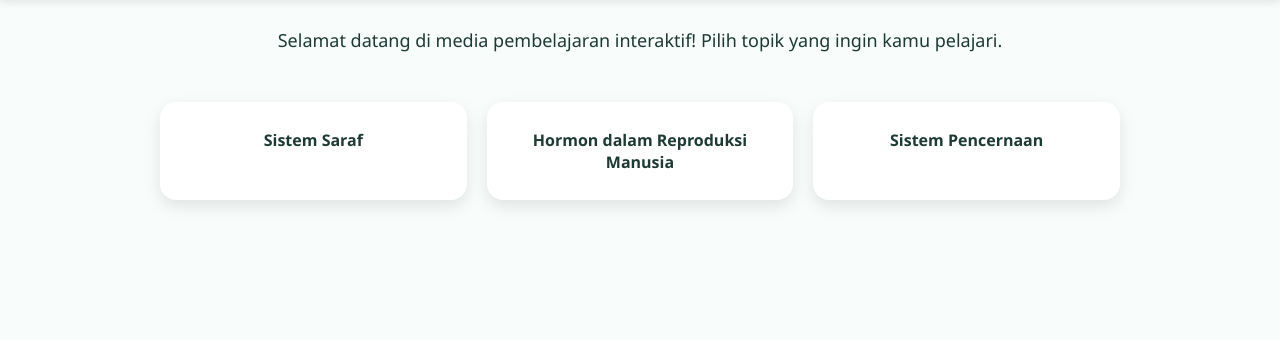
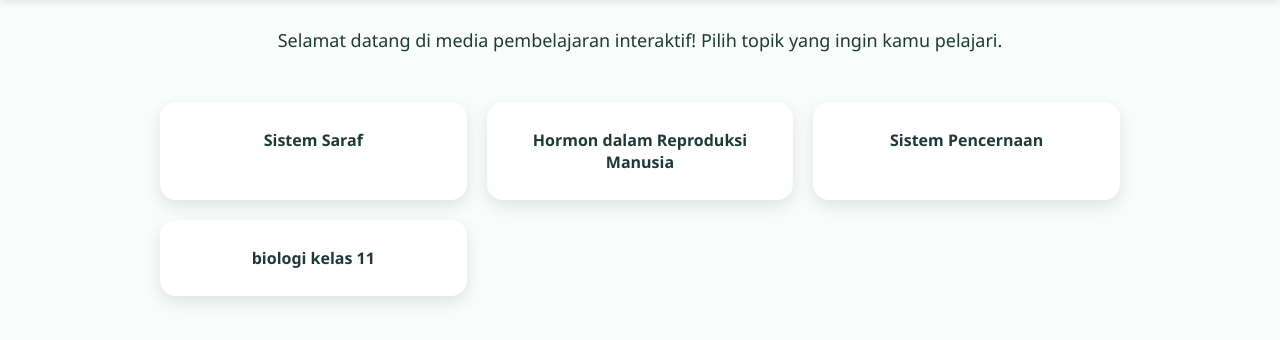
Before and after one commit to KebunIlmu/biologi-sma, a plain HTML site: page index.html in a window 1280 px wide. Shown: the part 92-432 px from the top of the page. Drawn offline with Linux system fonts and the light colour scheme.

Commit message:
Update index.html

```diff
--- a/index.html
+++ b/index.html
@@ -198,6 +198,8 @@
     <a href="Sistem Saraf.html" class="card">Sistem Saraf</a>
     <a href=" Hormon dalam Reproduksi Manusia.html" class="card"> Hormon dalam Reproduksi Manusia</a>
     <a href="Sistem Pencernaan.html" class="card">Sistem Pencernaan</a>
+    <a href="biologi kelas 11.html" class="card">biologi kelas 11</a>
+
   </div>
 
   <script>
```
